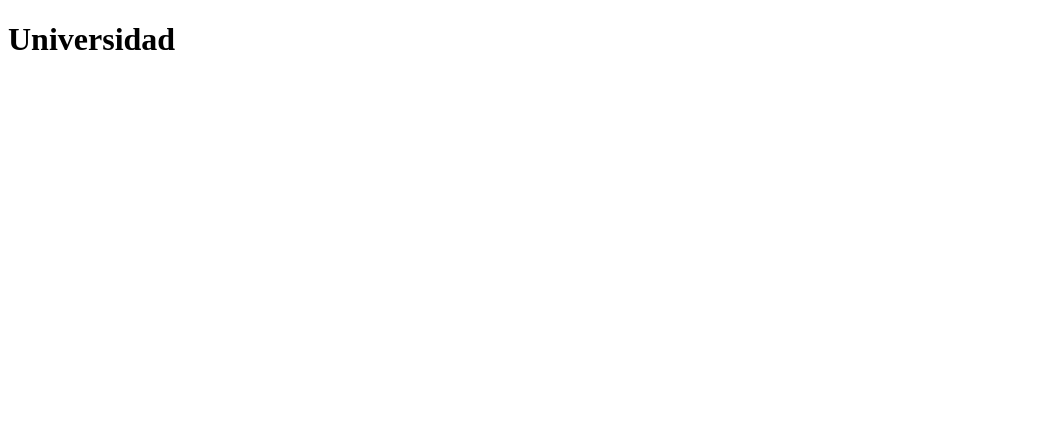
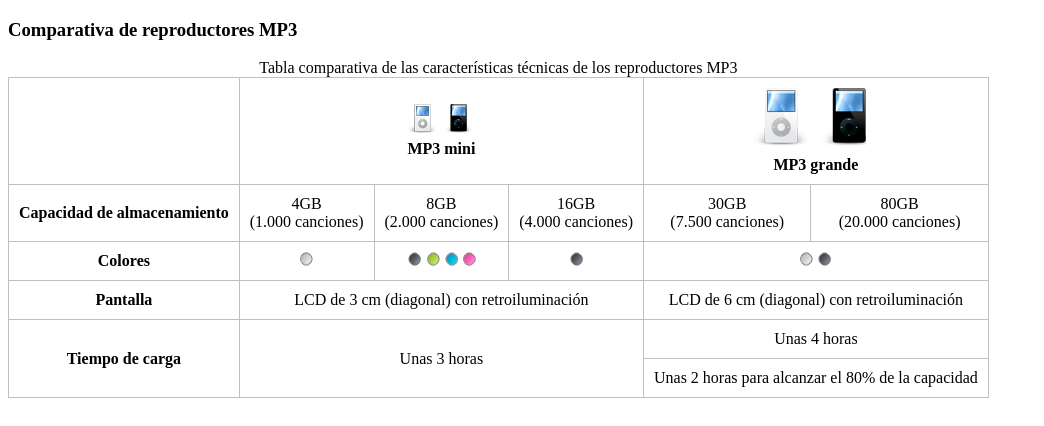
Before and after one commit to jemonroyb/utp_2021_b, a plain HTML site: page index.html in a window 1280 px wide. Shown: the whole page, without its empty margins (0-1044 px from the left). Drawn offline with Linux system fonts and the light colour scheme.

Commit message:
Add files via upload

```diff
--- a/index.html
+++ b/index.html
@@ -1,12 +1,80 @@
-<!DOCTYPE html>
-<html lang="en">
+<!DOCTYPE html PUBLIC "-//W3C//DTD XHTML 1.0 Strict//EN" "http://www.w3.org/TR/xhtml1/DTD/xhtml1-strict.dtd">
+<html xmlns="http://www.w3.org/1999/xhtml" lang="es" xml:lang="es">
+
 <head>
-    <meta charset="UTF-8">
-    <meta http-equiv="X-UA-Compatible" content="IE=edge">
-    <meta name="viewport" content="width=device-width, initial-scale=1.0">
-    <title>clase 1</title>
+<meta http-equiv="Content-Type" content="text/html; charset=UTF-8" />
+<title>Ejemplo de tabla compleja</title>
+<style type="text/css">
+table, td, th {border:1px solid silver; border-collapse:collapse; padding:10px; text-align:center;}
+</style>
 </head>
+
 <body>
-    <h1>Universidad </h1>
+
+<h3>Comparativa de reproductores MP3</h3>
+
+<table summary="Tabla comparativa de las características técnicas de los reproductores MP3">
+  <caption>Tabla comparativa de las características técnicas de los reproductores MP3</caption>
+  <tr>
+    <th></th>
+    <th abbr="Reproductor mini" scope="col" colspan="3">
+      <img src="imagenes/mp3_pequeno_blanco.png" alt="Imagen del reproductor MP3 pequeño de color blanco" />
+      <img src="imagenes/mp3_pequeno_negro.png" alt="Imagen del reproductor MP3 pequeño de color negro" />
+      <br/><strong>MP3 mini</strong>
+    </th>
+    <th abbr="Reproductor estándar" scope="col" colspan="2">
+      <img src="imagenes/mp3_grande_blanco.png" alt="Imagen del reproductor MP3 grande de color blanco" />
+      <img src="imagenes/mp3_grande_negro.png" alt="Imagen del reproductor MP3 grande de color negro" />
+      <br/><strong>MP3 grande</strong>
+    </th>
+  </tr>
+
+  <tr>
+    <th scope="row" abbr="Capacidad">Capacidad de almacenamiento</th>
+      <td>4GB <br/> (1.000 canciones)</td>
+      <td>8GB <br/> (2.000 canciones)</td>
+      <td>16GB <br/> (4.000 canciones)</td>
+      <td>30GB <br/> (7.500 canciones)</td>
+      <td>80GB <br/> (20.000 canciones)</td>
+    </tr>
+
+  <tr>
+    <th scope="row" abbr="Colores disponibles">Colores</th>
+    <td>
+      <img src="imagenes/color_blanco.png" alt="Color blanco" />
+    </td>
+    <td>
+      <img src="imagenes/color_negro.png" alt="Color blanco" />
+      <img src="imagenes/color_verde.png" alt="Color verde" />
+      <img src="imagenes/color_azul.png" alt="Color azul" />
+      <img src="imagenes/color_rosa.png" alt="Color rosa" />
+    </td>
+    <td>
+      <img src="imagenes/color_negro.png" alt="Color negro" />
+    </td>
+    <td colspan="2">
+      <img src="imagenes/color_blanco.png" alt="Color blanco" />
+      <img src="imagenes/color_negro.png" alt="Color negro" />
+    </td>
+  </tr>
+
+  <tr>
+    <th scope="row" abbr="Tamaño de pantalla">Pantalla</th>
+    <td colspan="3">LCD de 3 cm (diagonal) con retroiluminación</td>
+    <td colspan="2">LCD de 6 cm (diagonal) con retroiluminación</td>
+  </tr>
+
+  <tr>
+    <th rowspan="2" scope="row" abbr="Tiempo de carga">Tiempo de carga</th>
+    <td rowspan="2" colspan="3">Unas 3 horas</td>
+    <td colspan="2">Unas 4 horas</td>
+  </tr>
+
+  <tr>
+    <td colspan="2">Unas 2 horas para alcanzar el 80% de la capacidad</td>
+  </tr>
+</table>
+
 </body>
+
 </html>
```
Also changed, not shown: imagenes/color_azul.png (added), imagenes/color_blanco.png (added), imagenes/color_negro.png (added), imagenes/color_rosa.png (added), imagenes/color_verde.png (added), imagenes/mp3_grande_blanco.png (added), imagenes/mp3_grande_negro.png (added), imagenes/mp3_pequeno_blanco.png (added), imagenes/mp3_pequeno_negro.png (added).
